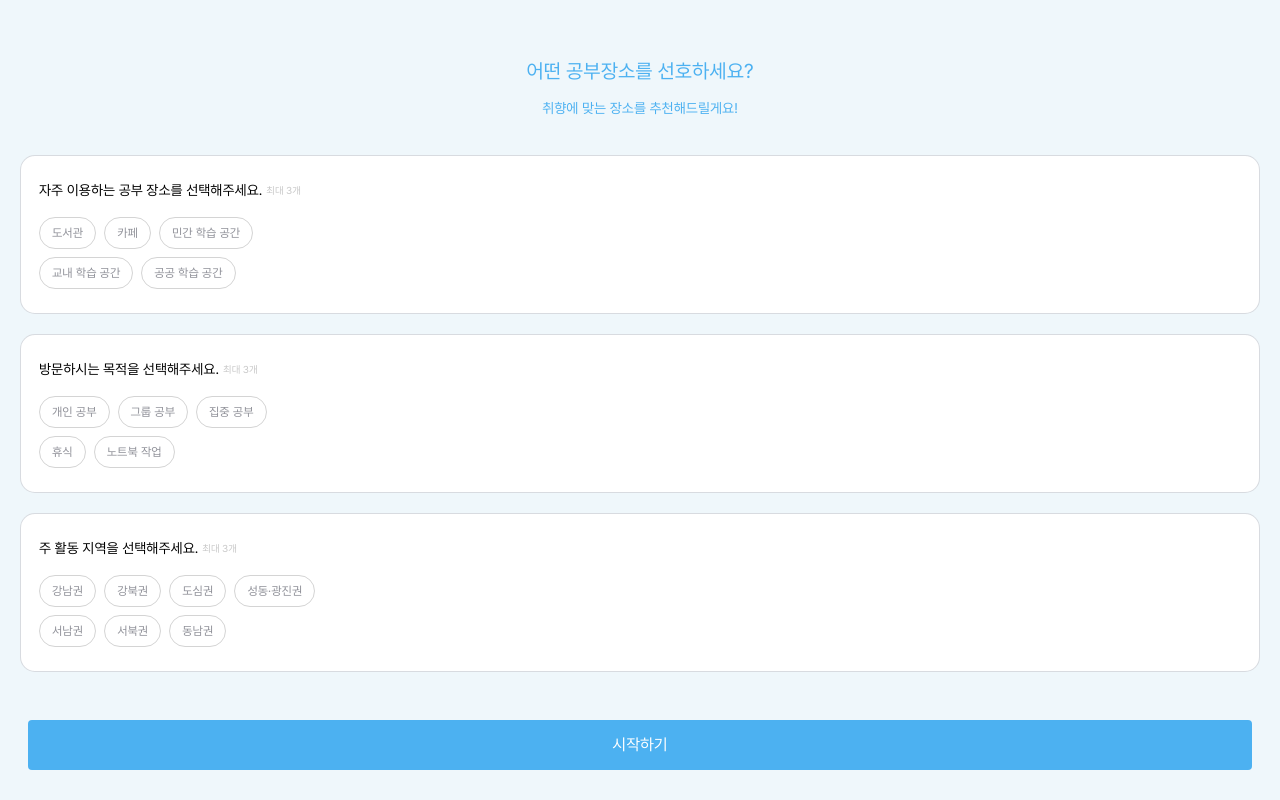
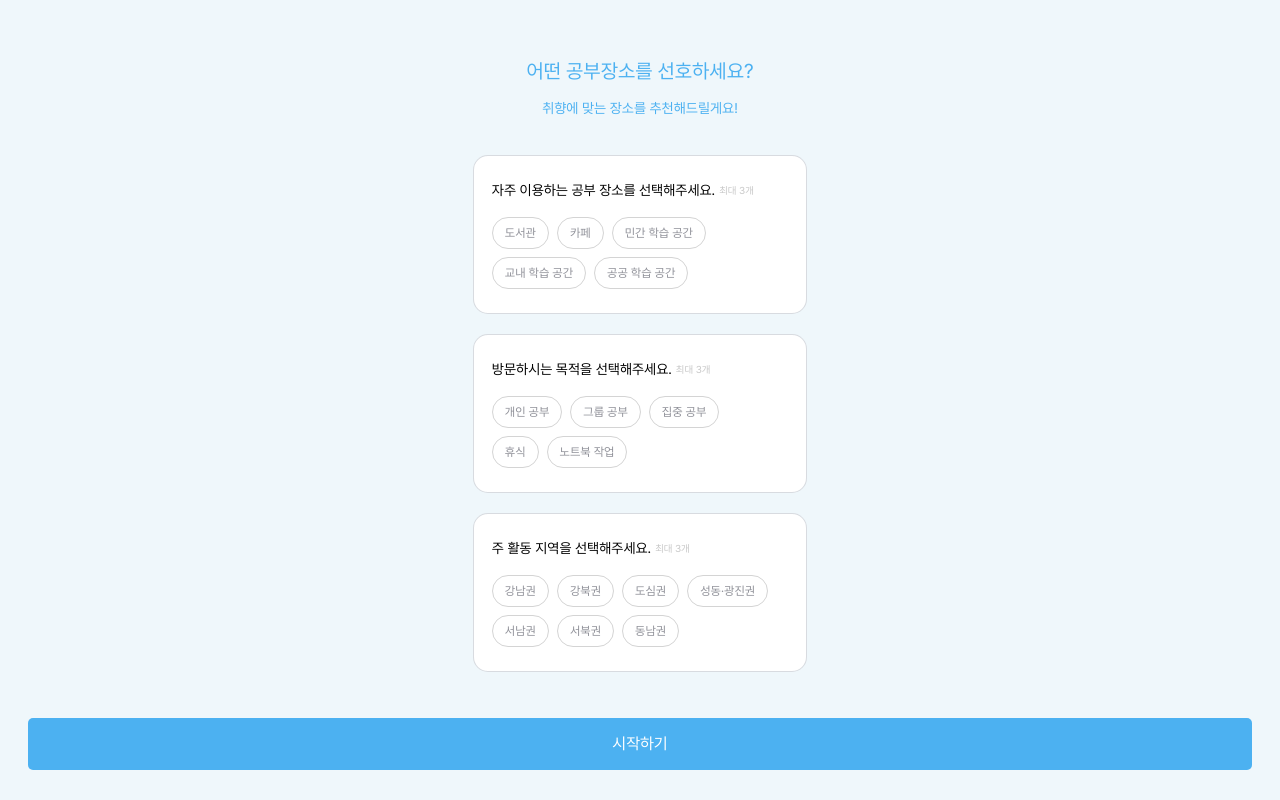
Before and after one commit to Gongspot/Gongspot_Web, a React (Vite) app: page /signup in a window 1280 px wide. Both pictures are taken after a click on the button "다음". Built offline with nearby package versions, Linux system fonts and the light colour scheme.

Commit message:
fix: NextButton 위치 수정

```diff
--- a/src/components/NextButton.tsx
+++ b/src/components/NextButton.tsx
@@ -5,9 +5,9 @@ interface NextButtonProps {
 
 const NextButton = ({ text, onClick, ...props }: NextButtonProps) => {
     return (
-        <div className="fixed bottom-0 w-full px-[1.75rem] pb-[1.875rem]">
+        <div className="w-full px-[1.75rem] pb-[1.875rem]">
             <button
-                className="w-full h-[3.125rem] bg-[#4CB1F1] text-white text-[1rem] rounded"
+                className="w-full py-[0.875rem] bg-[#4CB1F1] text-white text-[1rem] rounded-[0.313rem]"
                 onClick={onClick}
                 {...props}
             >
--- a/src/components/SIgnup/BasicInfo.tsx
+++ b/src/components/SIgnup/BasicInfo.tsx
@@ -57,15 +57,13 @@ const BasicInfo = () => {
 
   return (
     <div className="min-h-screen flex flex-col items-center text-center bg-[#EFF7FB]">
-      <div className="mt-[3.5rem]">
-        <h1 className="text-[1.25rem] text-[#4CB1F1]">
+      <div className="flex-1">
+        <h1 className="mt-[3.5rem] text-[1.25rem] text-[#4CB1F1]">
           어떤 공부장소를 선호하세요?
         </h1>
         <p className="mt-[0.75rem] text-[0.875rem] text-[#4CB1F1]">
           취향에 맞는 장소를 추천해드릴게요!
         </p>
-      </div>
-
         <div className="mt-[2.25rem] mb-[1.5rem] w-full px-[1.25rem]">
           <div className="rounded-[15px] border border-[#B1B8C180] bg-white">
             <div className="my-[1.5rem] ml-[1.125rem] mr-[2.375rem]">
@@ -181,6 +179,7 @@ const BasicInfo = () => {
             </div>
           </div>
         </div>
+      </div>
       <NextButton text={"시작하기"} />
     </div>
   );
--- a/src/components/SIgnup/Nickname.tsx
+++ b/src/components/SIgnup/Nickname.tsx
@@ -6,20 +6,22 @@ interface NicknameProps {
 
 const Nickname = ({ onNext }: NicknameProps) => {
   return (
-    <div className="min-h-screen text-center text-[#4CB1F1]"
+    <div className="flex flex-col min-h-screen"
       style={{
         background: 'linear-gradient(180deg, #EFF7FB 0%, #CAF1FF 100%)',
     }}>
-      <div className="pt-[11.625rem]">
+      <div className="flex-1">
+        <p className="mt-[11.625rem] text-center text-[#4CB1F1]">
           앞으로의 공부 여정을<br />함께할 이름을 알려주세요.
-      </div>
-
+        </p>
         <div className="mt-[6.5rem] px-[1.875rem] w-full">
           <input
             type="text"
-          className="w-full px-[1rem] py-[0.563rem] text-[0.75rem] text-[#C7C7C7] border border-[#E5E5E5] rounded-[0.5rem]"
+            className="w-full px-[1rem] py-[0.563rem] text-[0.75rem] text-black
+            border border-[#E5E5E5] rounded-[0.5rem]"
             placeholder="사용할 이름을 입력해주세요. (2~12자)"
           />
+        </div>
       </div>
       <NextButton text={"다음"} onClick={onNext} />
     </div>
--- a/src/pages/ProfilePage.tsx
+++ b/src/pages/ProfilePage.tsx
@@ -12,9 +12,11 @@ const ProfilePage = () => {
 
   return (
     <div className="flex flex-col h-screen w-full bg-white">
-      <TopHeader title="프로필 관리" backButton={true} />
-      <Profile onClick={() => setOverlayActive(true)} />
-      <Nickname nickname={nickname} />
+      <div className="flex-1">
+        <TopHeader title="프로필 관리" backButton={true} />
+        <Profile onClick={() => setOverlayActive(true)} />
+        <Nickname nickname={nickname} />
+      </div>
       <NextButton
         text="변경하기"
         onClick={() => {
```
Lines whose indentation alone changed are shown as unchanged.
